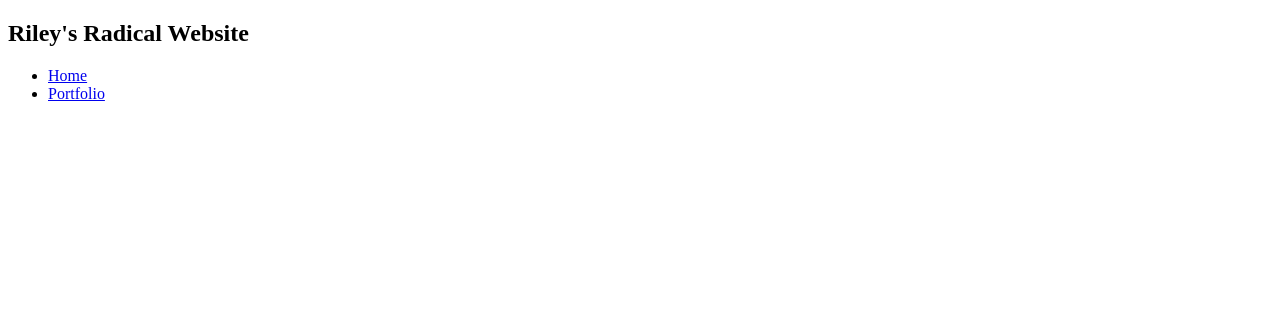
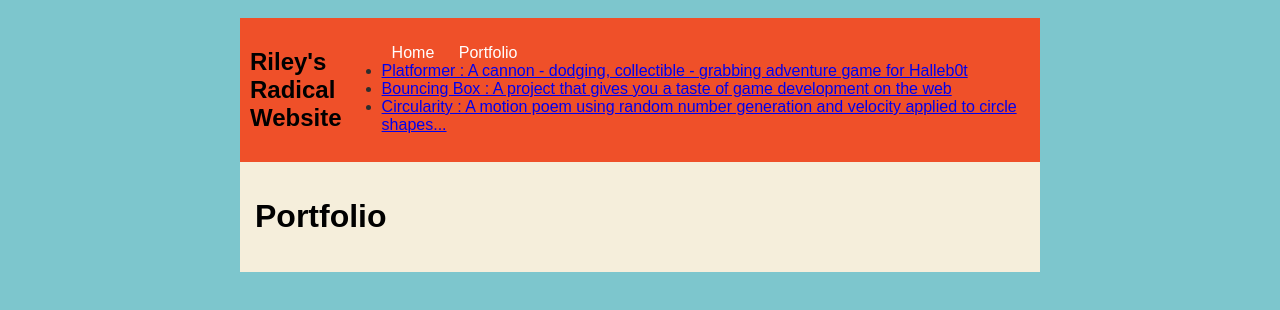
Before and after one commit to rileyfree/rileyfree.github.io, a plain HTML site: page portfolio.html in a window 1280 px wide. Drawn offline with Linux system fonts and the light colour scheme.

Commit message:
add portfolio.html file

```diff
--- a/portfolio.html
+++ b/portfolio.html
@@ -1,6 +1,78 @@
 <!DOCTYPE HTML>
 <html>
     <head><title>Riley's Radical Website</title>
+        <style type="text/css">
+            body {
+                background: rgb(125, 198, 205);
+                color: rgb(45, 45, 45);
+                padding: 10px;
+                font-family: arial;
+            }
+            header {
+                font-size: 1.5em;
+                font-weight: bold;
+            }
+
+            #all-contents {
+                max-width: 800px;
+                margin: auto;
+            }
+
+            /* navigation menu */
+            nav {
+                background: rgb(239, 80, 41);
+                margin: 0 auto;
+                display: flex;
+                padding: 10px;
+            }
+            h1 {
+                display: flex;
+                align-items: center;
+                color: rgb(0, 0, 0);
+                flex: 1;
+            }
+            #nav-ul {
+                list-style-image: none;
+            }
+            .nav-li {
+                display: inline-block;
+                padding: 0 10px;
+            }
+            .nav-a {
+                text-decoration: none;
+                color: #fff;
+            }
+
+            /* main container area beneath menu */
+            main {
+                background: rgb(245, 238, 219);
+                display: flex;
+            }
+            .content {
+                flex: 1;
+                padding: 15px;
+            }
+            #portfolio {
+             list-style-type: none;
+             padding-left: 0;
+         }
+
+         #portfolio li {
+             background: #fff;
+             padding: 10px;
+             border-radius: 10px;
+             margin-bottom: 10px;
+         }
+
+         #portfolio li:hover {
+             background: #eee;
+         }
+
+         #portfolio a {
+             text-decoration: none;
+             color: #080808;
+         }
+        </style>
     </head>
 
     <body>
@@ -14,8 +86,19 @@
                   <li class="nav-li">
                    <a class="nav-a" href="portfolio.html">Portfolio</a>
                 </li>
+                <li><a href="projects/platformer/">Platformer : A cannon - dodging, collectible - grabbing adventure game for Halleb0t</a></li>
+                <li><a href="projects/bouncing-box/">Bouncing Box : A project that gives you a taste of game development on the web </a></li>
+                <li><a href="projects/circularity/">Circularity : A motion poem using random number generation and velocity applied to circle shapes...</a></li>
               </ul>
             </nav>
+            <main>
+                <div class="content">
+                    <h1>Portfolio</h1>
+                    <ul id="portfolio">
+
+                    </ul>
+                </div>
+            </main>
         </div>
     </body>
 </html>
```
